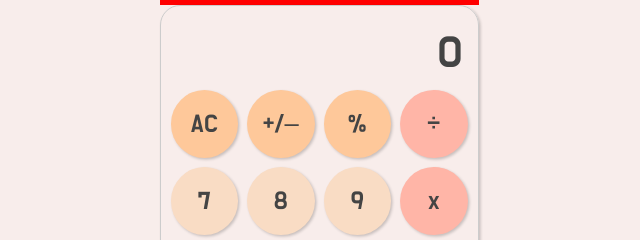
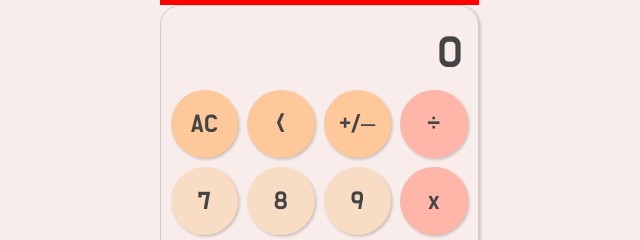
Before and after one commit to pikkuruusu/calculator, a plain HTML site: page index.html in a window 1280 px wide. Shown: the top 240 px of the page, 321-961 px from the left. Drawn offline with Linux system fonts and the light colour scheme.

Commit message:
New idea with delete button

```diff
--- a/index.html
+++ b/index.html
@@ -15,8 +15,8 @@
         <div id="main">
             <div id="screen">0</div>
             <div class="button top-bar" id="ac" data-key="8">AC</div>
+            <div class="button top-bar" id="delete">&lt;</div>
             <div class="button top-bar" id="posneg">+/–</div>
-            <div class="button top-bar" id="percent">%</div>
             <div class="button right-bar operator" id="divide" data-key="111">÷</div>
             <div class="button digit" id="seven" data-key="55">7</div>
             <div class="button digit" id="eight" data-key="56">8</div>
```
